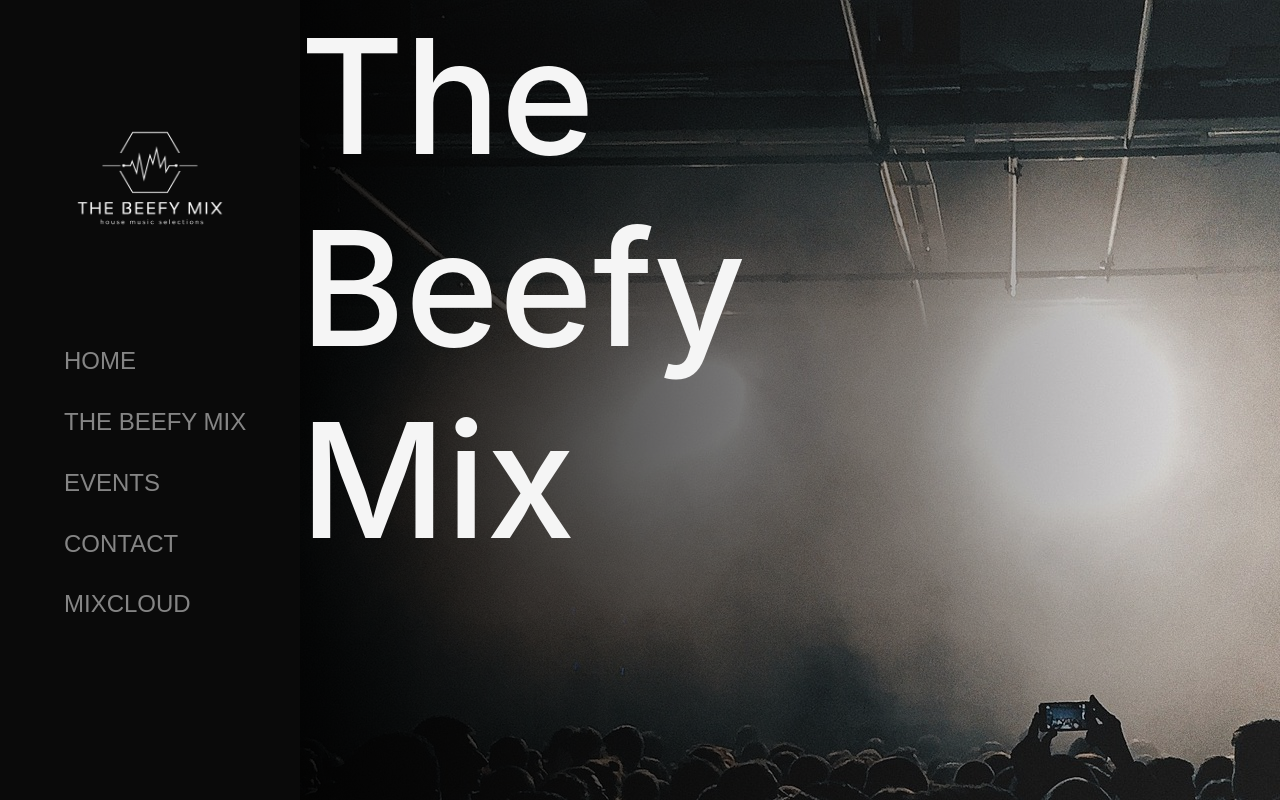
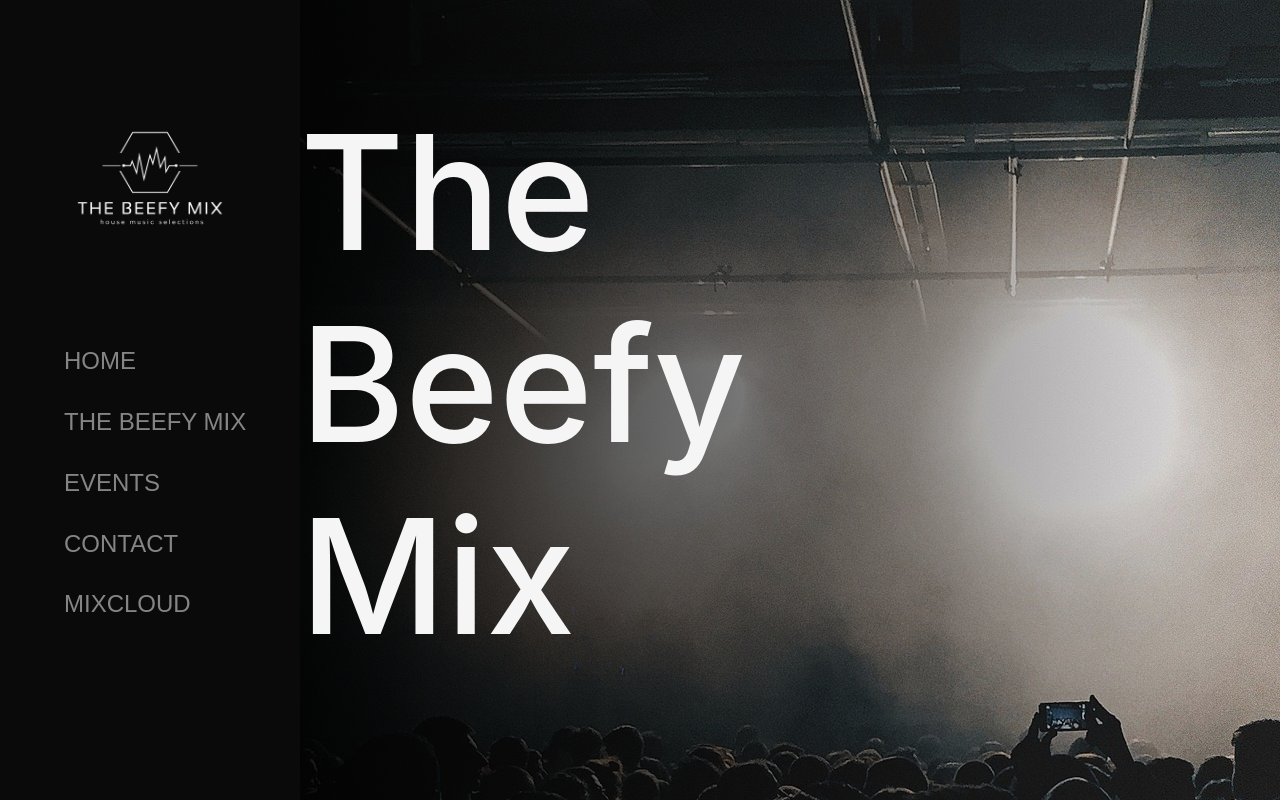
Before and after one commit to FatherBeef/BeefyMix, an Angular app: page / in a window 1280 px wide. Built offline with nearby package versions, Linux system fonts and the light colour scheme; a web font is replaced by a local one.

Commit message:
centering beefy mix title

```diff
--- a/src/app/main/main.component.html
+++ b/src/app/main/main.component.html
@@ -2,9 +2,9 @@
 
   <div class="fade-from-left">
 
-    <div class="title-box">
+    <div class="title-box pt-5">
 
-      <h1 class="has-text-light h1">
+      <h1 class="has-text-light h1 pt-5">
         The <br> Beefy <br> Mix
       </h1>
 
```
